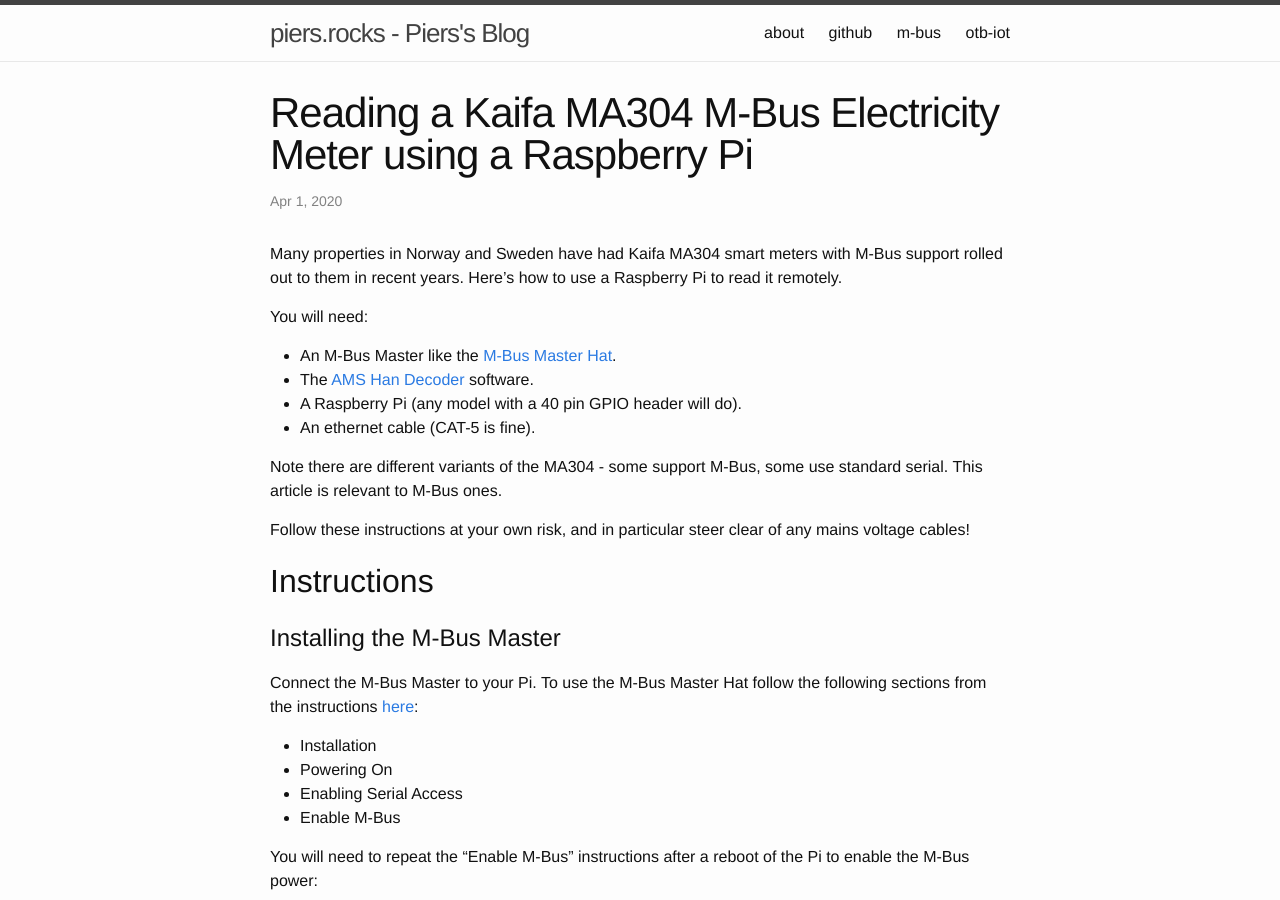
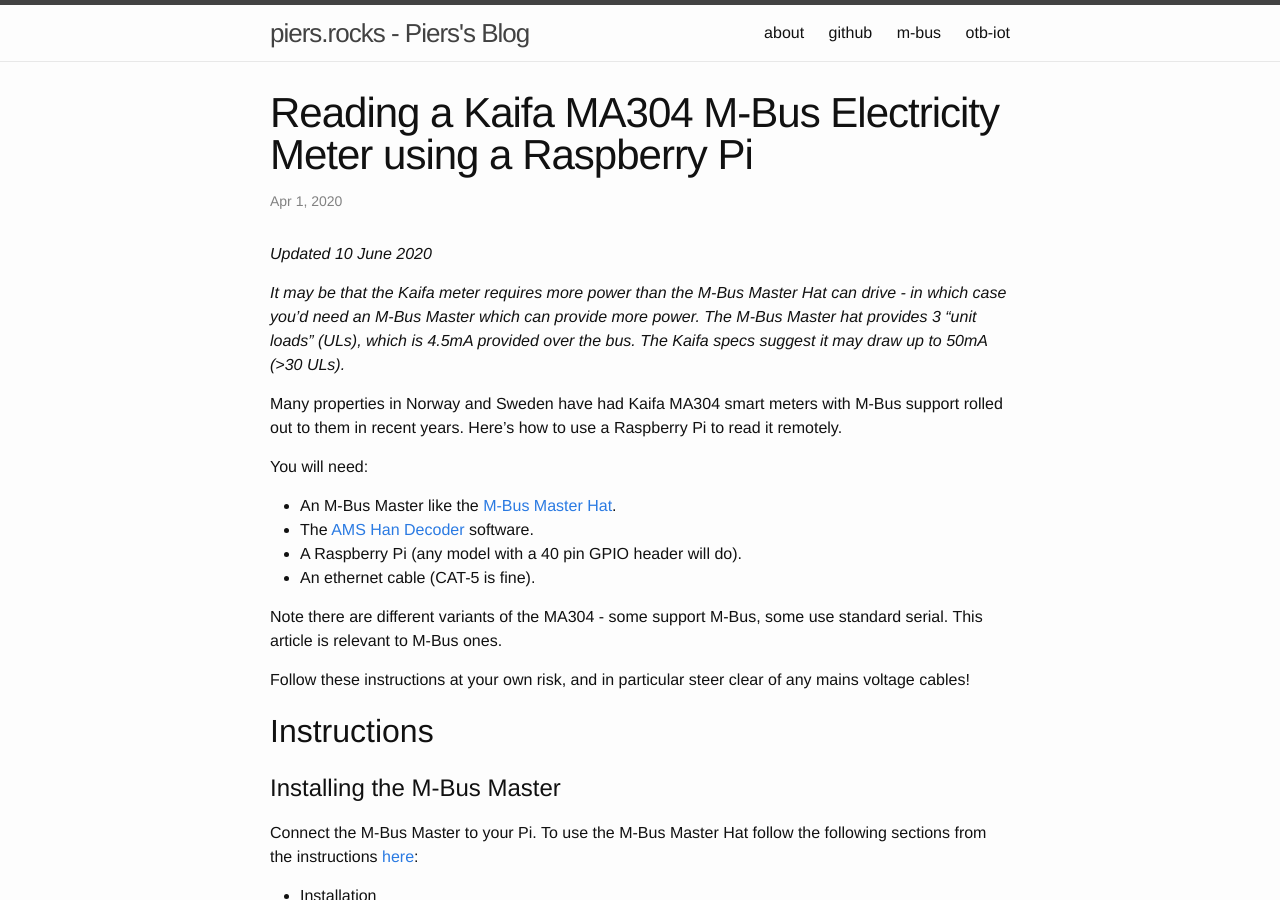
Before and after one commit to piersfinlayson/piersfinlayson.github.io, a Jekyll site: the page built from _posts/2020-04-01-reading-kaifa-ma304-meter.markdown, in a window 1280 px wide and 900 px high. Built offline with Jekyll 4.4.1, drawn with Linux system fonts in a browser that asks for light colours; comment, search, counter and statistics services are not loaded.

Commit message:
state that possible Master Hat cannot drive the Kaifa

```diff
--- a/_posts/2020-04-01-reading-kaifa-ma304-meter.markdown
+++ b/_posts/2020-04-01-reading-kaifa-ma304-meter.markdown
@@ -4,6 +4,10 @@ title:  "Reading a Kaifa MA304 M-Bus Electricity Meter using a Raspberry Pi"
 date:   2020-04-01 9:00 +0000
 tags:   pi mbus m-bus obis dlms kaifa ma304 power energy hat master serial dlms cosem iec 62056
 ---
+
+*Updated 10 June 2020*
+
+*It may be that the Kaifa meter requires more power than the M-Bus Master Hat can drive - in which case you'd need an M-Bus Master which can provide more power.  The M-Bus Master hat provides 3 "unit loads" (ULs), which is 4.5mA provided over the bus.  The Kaifa specs suggest it may draw up to 50mA (>30 ULs).*
 
 Many properties in Norway and Sweden have had Kaifa MA304 smart meters with M-Bus support rolled out to them in recent years.  Here's how to use a Raspberry Pi to read it remotely.
 
```
